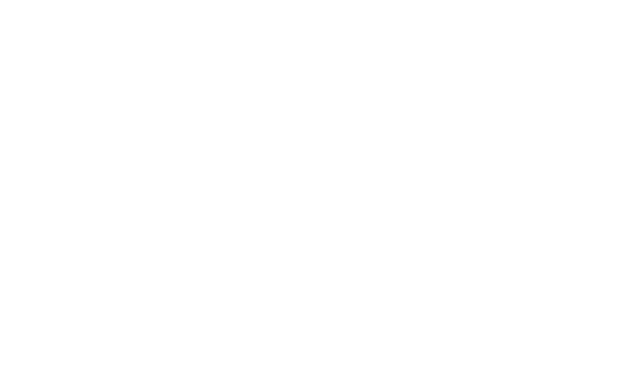
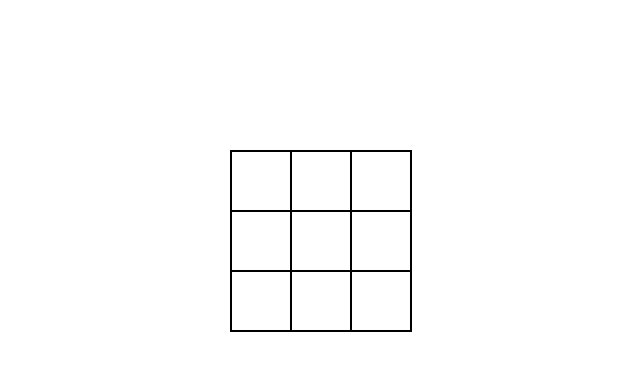
Before and after one commit to zidandff/tic-tac-toe, a React (Vite) app: page / in a window 1280 px wide. Shown: the top 370 px of the page, without its empty margins (319-959 px from the left). Built offline with nearby package versions, Linux system fonts and the light colour scheme.

Commit message:
implement basic functionality

```diff
--- a/src/App.jsx
+++ b/src/App.jsx
@@ -1,5 +1,74 @@
-function App() {
-  return <></>;
+import { useState } from 'react';
+
+function Cell({ value, onCellClick }) {
+  return (
+    <button className="cell" onClick={onCellClick}>
+      {value}
+    </button>
+  );
 }
 
-export default App;
+function Board() {
+  const [cells, setCells] = useState(Array(9).fill(null));
+  const [xIsNext, setXisNext] = useState(true);
+
+  function handleClick(index) {
+    if (cells[index]) {
+      return;
+    }
+
+    const newCells = cells.slice();
+
+    newCells[index] = xIsNext ? 'x' : 'o';
+    setCells(newCells);
+    const winner = calculateWinner(newCells);
+    console.log(winner);
+    if (winner === 'x') {
+      console.log('X is the winner');
+      setXisNext(true);
+    } else if (winner === 'o') {
+      console.log('O is the winner');
+      setXisNext(false);
+    } else {
+      setXisNext(!xIsNext);
+    }
+  }
+
+  return (
+    <div className="board">
+      <Cell value={cells[0]} onCellClick={() => handleClick(0)} />
+      <Cell value={cells[1]} onCellClick={() => handleClick(1)} />
+      <Cell value={cells[2]} onCellClick={() => handleClick(2)} />
+      <Cell value={cells[3]} onCellClick={() => handleClick(3)} />
+      <Cell value={cells[4]} onCellClick={() => handleClick(4)} />
+      <Cell value={cells[5]} onCellClick={() => handleClick(5)} />
+      <Cell value={cells[6]} onCellClick={() => handleClick(6)} />
+      <Cell value={cells[7]} onCellClick={() => handleClick(7)} />
+      <Cell value={cells[8]} onCellClick={() => handleClick(8)} />
+    </div>
+  );
+}
+
+function calculateWinner(cells) {
+  const lines = [
+    [0, 1, 2],
+    [3, 4, 5],
+    [6, 7, 8],
+    [0, 3, 6],
+    [1, 4, 7],
+    [2, 5, 8],
+    [0, 4, 8],
+    [2, 4, 6],
+  ];
+
+  for (let i = 0; i < lines.length; i++) {
+    const [a, b, c] = lines[i];
+
+    if (cells[a] && cells[a] === cells[b] && cells[a] === cells[c]) {
+      return cells[a];
+    }
+  }
+  return null;
+}
+
+export default Board;
--- a/src/index.css
+++ b/src/index.css
@@ -1,68 +1,33 @@
-:root {
-  font-family: Inter, system-ui, Avenir, Helvetica, Arial, sans-serif;
-  line-height: 1.5;
-  font-weight: 400;
-
-  /* color-scheme: light dark; */
-  color: rgba(255, 255, 255, 0.87);
-  /* background-color: #242424; */
-
-  font-synthesis: none;
-  text-rendering: optimizeLegibility;
-  -webkit-font-smoothing: antialiased;
-  -moz-osx-font-smoothing: grayscale;
-}
-
-a {
-  font-weight: 500;
-  color: #646cff;
-  text-decoration: inherit;
-}
-a:hover {
-  color: #535bf2;
+* {
+  box-sizing: border-box;
+  margin: 0;
 }
 
 body {
-  margin: 0;
-  display: flex;
-  place-items: center;
-  min-width: 320px;
+  /* padding: 20px; */
   min-height: 100vh;
 }
 
-h1 {
-  font-size: 3.2em;
-  line-height: 1.1;
+.board {
+  margin: 150px auto;
+  display: flex;
+  flex-wrap: wrap;
+  width: 180px;
+  height: 180px;
+  border: 1px solid black;
+  box-sizing: content-box;
 }
 
-button {
-  border-radius: 8px;
-  border: 1px solid transparent;
-  padding: 0.6em 1.2em;
-  font-size: 1em;
-  font-weight: 500;
-  font-family: inherit;
-  background-color: #1a1a1a;
+.cell {
+  width: 60px;
+  height: 60px;
+  border: 1px solid black;
+  background-color: #fff;
+  font-size: 1.2rem;
+  font-weight: bold;
   cursor: pointer;
-  transition: border-color 0.25s;
-}
-button:hover {
-  border-color: #646cff;
-}
-button:focus,
-button:focus-visible {
-  outline: 4px auto -webkit-focus-ring-color;
 }
 
-@media (prefers-color-scheme: light) {
-  :root {
-    color: #213547;
-    background-color: #ffffff;
-  }
-  a:hover {
-    color: #747bff;
-  }
-  button {
-    background-color: #f9f9f9;
-  }
+.cell:hover {
+  background-color: #eee;
 }
```
Also changed, not shown: eslint.config.js (+7 -6 lines).
